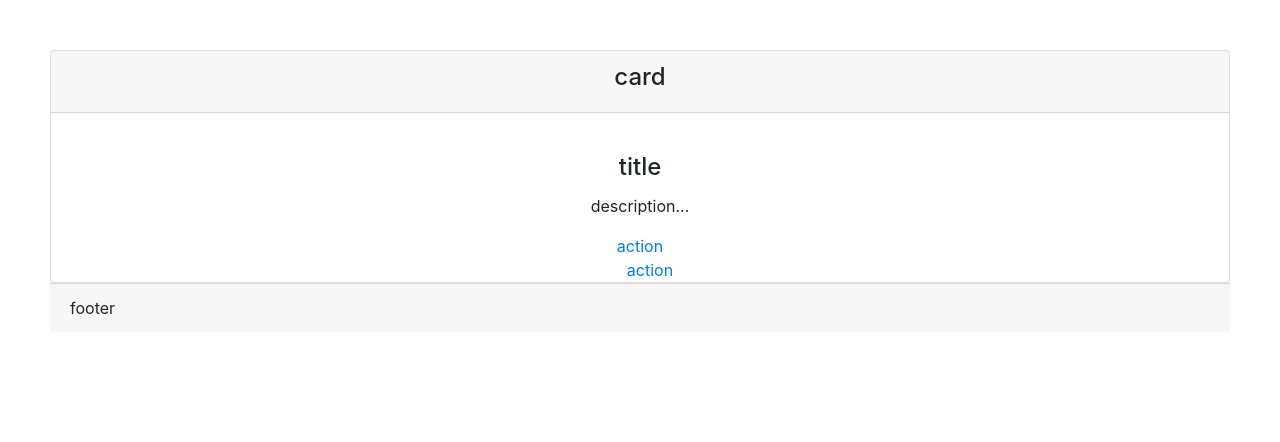
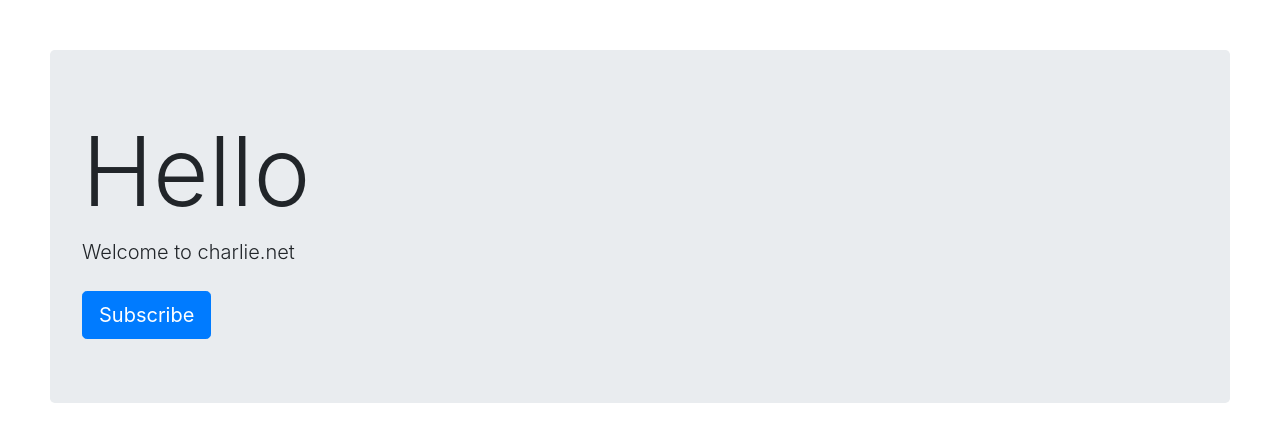
Before and after one commit to dangspin/charlie-BS-4, a website: page index.html in a window 1280 px wide. Drawn offline with nearby package versions, Linux system fonts and the light colour scheme.

Commit message:
Jumbotron

```diff
--- a/index.html
+++ b/index.html
@@ -15,17 +15,12 @@
   <body>
     <div class="component demo">
 
-      <div class="card text-center">
-        <div class="card-header">
-          <h4>card</h4>
-        </div>
-        <div class="card-body"></div>
-          <h4 class="card-title">title</h4>
-          <p class="card-text">description...</p>
-          <a href="#" class="card-link">action</a>
-          <a href="#" class="card-link">action</a>
+      <div class="jumbotron">
+        <h1 class="display-1">Hello</h1>
+        <p class="lead mb-4">Welcome to charlie.net</p>
+        <a href="#" class="btn btn-primary btn-lg">Subscribe</a>
       </div>
-      <div class="card-footer">footer</div>
+
     </div>
   </body>
 </html>
```
